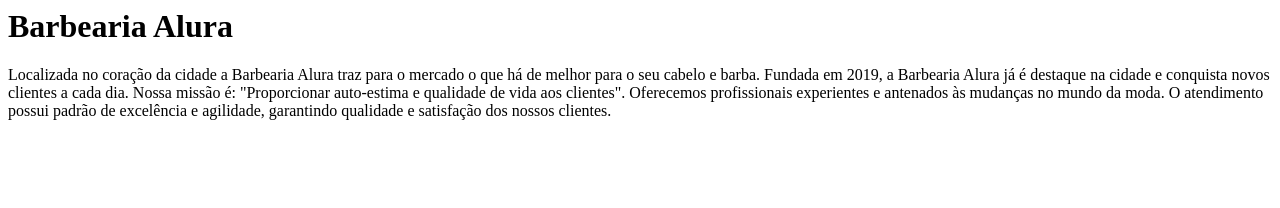
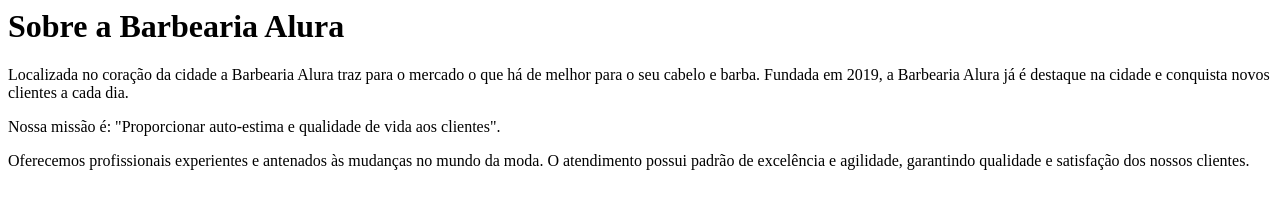
Before and after one commit to Andreheinzen/Barbearia-alura, a plain HTML site: page index.html in a window 1280 px wide. Drawn offline with Linux system fonts and the light colour scheme.

Commit message:
atualizando o index

```diff
--- a/index.html
+++ b/index.html
@@ -1,7 +1,9 @@
-<h1>Barbearia Alura</h1>
+<h1>Sobre a Barbearia Alura</h1>
 
-Localizada no coração da cidade a Barbearia Alura traz para o mercado o que há de melhor para o seu cabelo e barba. Fundada em 2019, a Barbearia Alura já é destaque na cidade e conquista novos clientes a cada dia.
+<p>Localizada no coração da cidade a Barbearia Alura traz para o mercado o que há de melhor para o seu cabelo e barba.
+Fundada em 2019, a Barbearia Alura já é destaque na cidade e conquista novos clientes a cada dia.</p>
 
-Nossa missão é: "Proporcionar auto-estima e qualidade de vida aos clientes".
+<p>Nossa missão é: "Proporcionar auto-estima e qualidade de vida aos clientes".</p>
 
-Oferecemos profissionais experientes e antenados às mudanças no mundo da moda. O atendimento possui padrão de excelência e agilidade, garantindo qualidade e satisfação dos nossos clientes.
+<p>Oferecemos profissionais experientes e antenados às mudanças no mundo da moda.
+O atendimento possui padrão de excelência e agilidade, garantindo qualidade e satisfação dos nossos clientes.</p>
```
